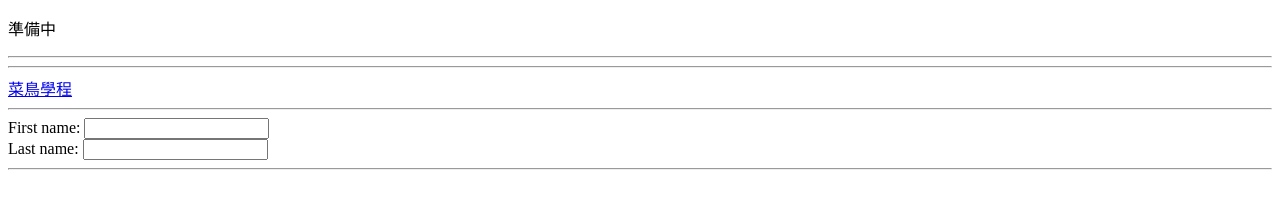
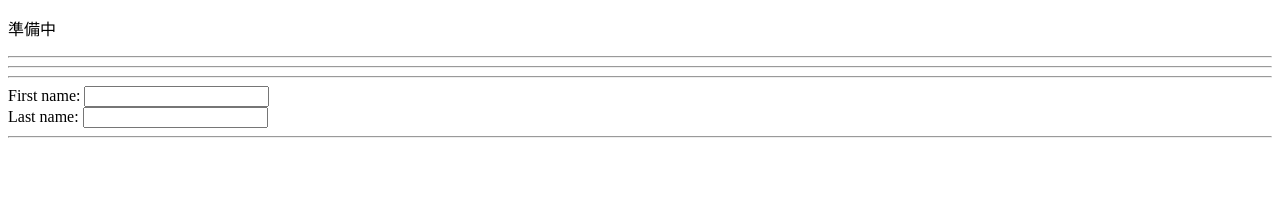
Before and after one commit to MyDearGreatTeacher/MyDearGreatTeacher.github.io, a plain HTML site: page index.html in a window 1280 px wide. Drawn offline with Linux system fonts and the light colour scheme.

Commit message:
Update index.html

```diff
--- a/index.html
+++ b/index.html
@@ -11,7 +11,7 @@
 <p>準備中</p>
 <hr>
 <hr>
-<a href="http://www.runoob.com/">菜鳥學程</a>
+
 <hr>
 
 <form>
```
